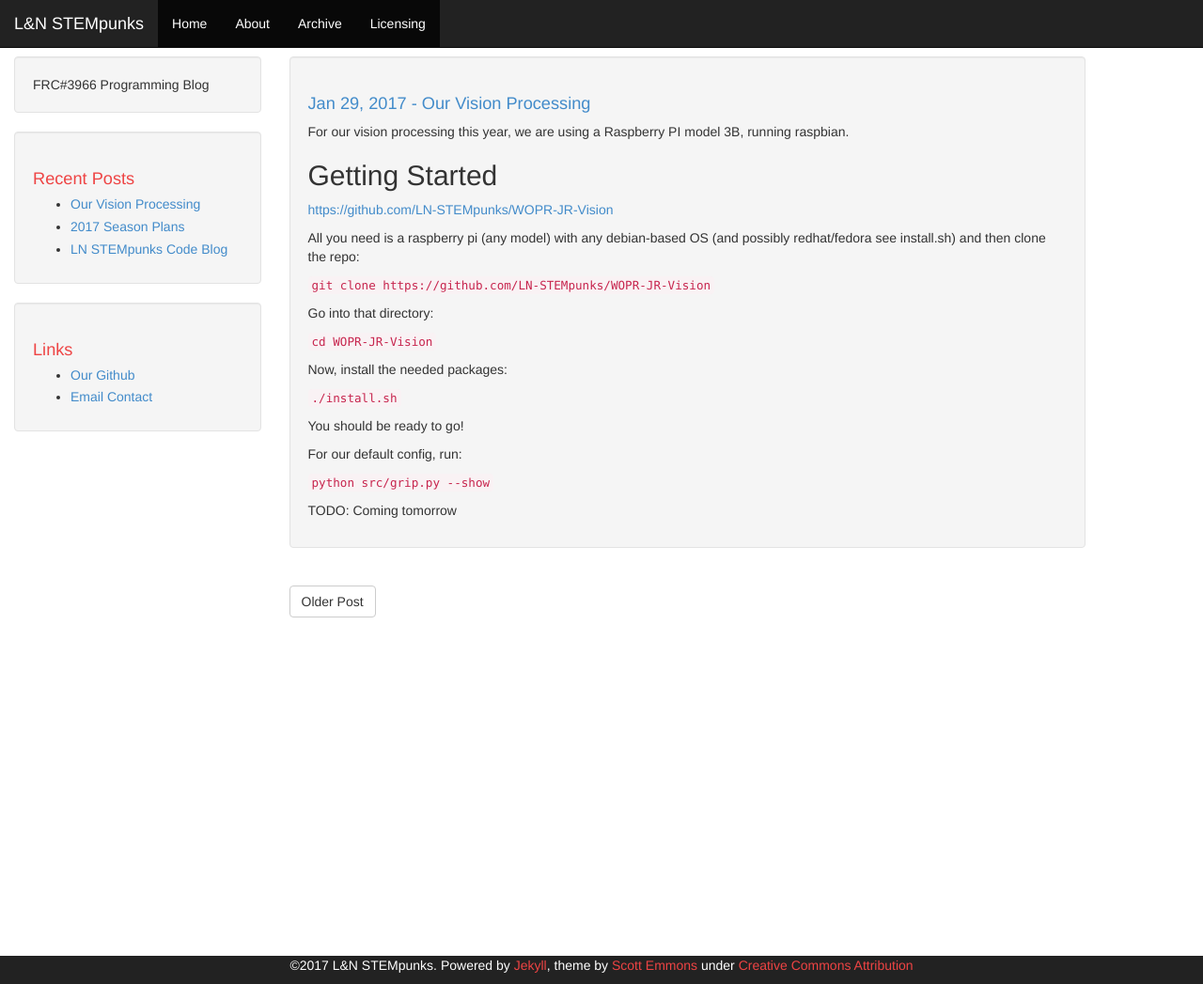
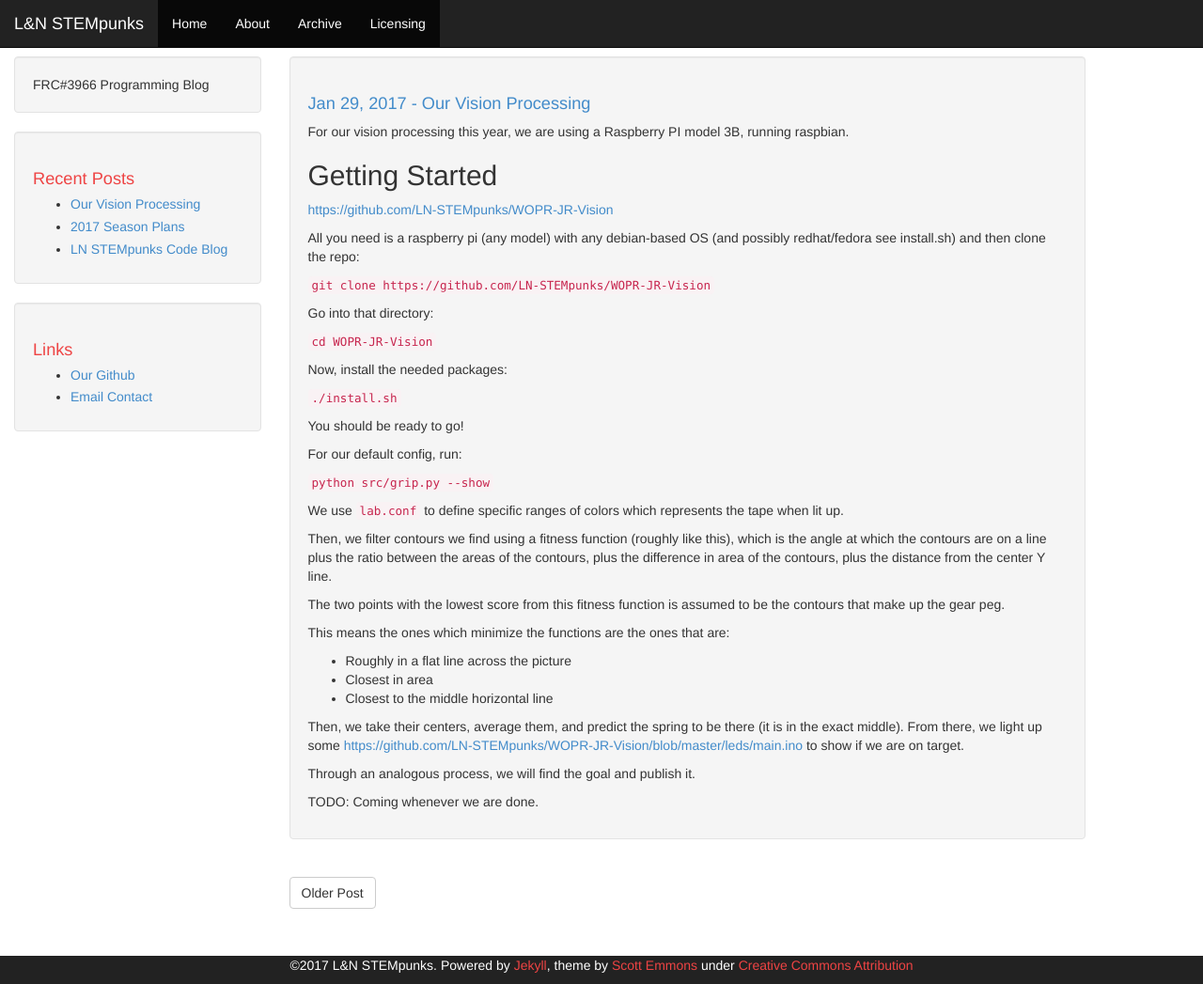
Before and after one commit to LN-STEMpunks/ln-stempunks.github.io, a Jekyll site: the page built from _posts/2017-01-29-Our-Vision-Processing.md, in a window 1280 px wide and 1047 px high. Shown: the whole window at 94% size. Built offline with Jekyll 4.4.1, drawn with Linux system fonts in a browser that asks for light colours.

Commit message:
Updated article

```diff
--- a/_posts/2017-01-29-Our-Vision-Processing.md
+++ b/_posts/2017-01-29-Our-Vision-Processing.md
@@ -28,4 +28,21 @@ For our default config, run:
 
 `python src/grip.py --show`
 
-TODO: Coming tomorrow
+We use `lab.conf` to define specific ranges of colors which represents the tape when lit up.
+
+Then, we filter contours we find using a fitness function (roughly like this), which is the angle at which the contours are on a line plus the ratio between the areas of the contours, plus the difference in area of the contours, plus the distance from the center Y line.
+
+The two points with the lowest score from this fitness function is assumed to be the contours that make up the gear peg.
+
+This means the ones which minimize the functions are the ones that are:
+
+  * Roughly in a flat line across the picture
+  * Closest in area
+  * Closest to the middle horizontal line
+
+Then, we take their centers, average them, and predict the spring to be there (it is in the exact middle). From there, we light up some [https://github.com/LN-STEMpunks/WOPR-JR-Vision/blob/master/leds/main.ino](LEDs) to show if we are on target.
+
+Through an analogous process, we will find the goal and publish it.
+
+
+TODO: Coming whenever we are done.
```
